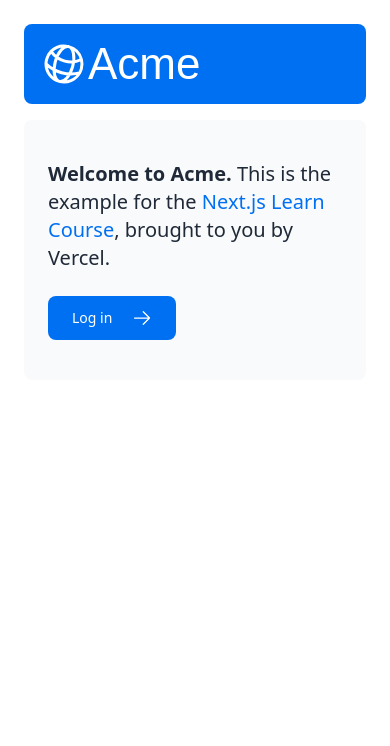
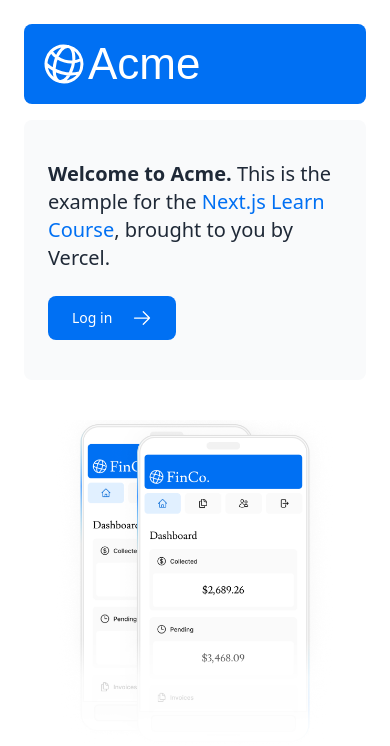
Before and after one commit to almagribii/nextjs-dashboard, a Next.js app: page / in a window 390 px wide. Shown: the top 746 px of the page. Built offline with nearby package versions, Linux system fonts and the light colour scheme; a web font is replaced by a local one.

Commit message:
apply image when sm or mobile

```diff
--- a/app/page.tsx
+++ b/app/page.tsx
@@ -34,6 +34,13 @@
             className='hidden md:block'
             alt='Hero Image'
           />
+          <Image
+            src='/hero-mobile.png'
+            width={1000}
+            height={760}
+            className='block md:hidden'
+            alt='Hero Image'
+          />
         </div>
       </div>
     </main>
```
